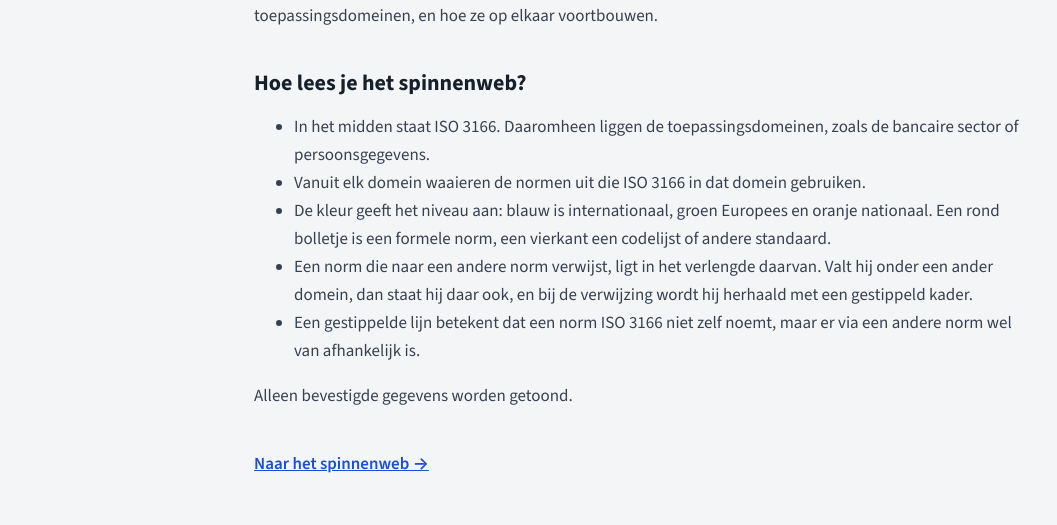
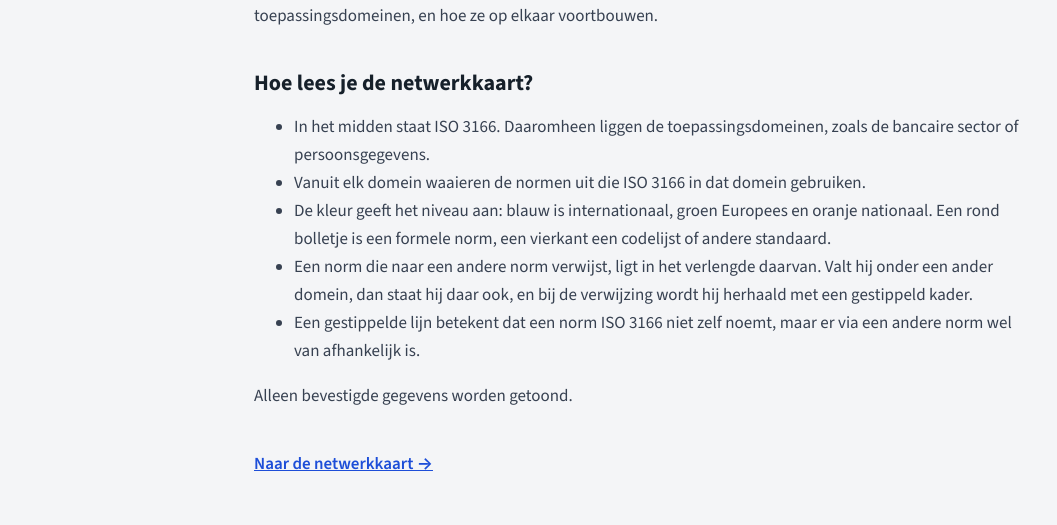
Before and after one commit to tbrare/ISO-3166-website, a Next.js app: page /over-iso3166 in a window 1280 px wide. Shown: the part 1151-1676 px from the top of the page, without its empty margins (0-1057 px from the left). Built offline with nearby package versions, Linux system fonts and the light colour scheme.

Commit message:
Update page.tsx

```diff
--- a/app/over-iso3166/page.tsx
+++ b/app/over-iso3166/page.tsx
@@ -68,7 +68,7 @@ export default function OverIso3166() {
           Europese en Nederlandse normen en codelijsten ISO 3166 gebruiken, in welke toepassingsdomeinen, en hoe ze op elkaar voortbouwen.
         </p>
 
-        <h2>Hoe lees je het spinnenweb?</h2>
+        <h2>Hoe lees je de netwerkkaart?</h2>
         <ul>
           <li>In het midden staat ISO 3166. Daaromheen liggen de toepassingsdomeinen, zoals de bancaire sector of persoonsgegevens.</li>
           <li>Vanuit elk domein waaieren de normen uit die ISO 3166 in dat domein gebruiken.</li>
@@ -85,7 +85,7 @@ export default function OverIso3166() {
         <p>Alleen bevestigde gegevens worden getoond.</p>
 
         <p style={{ marginTop: 40 }}>
-          <Link href="/" style={{ fontWeight: 600 }}>Naar het spinnenweb →</Link>
+          <Link href="/" style={{ fontWeight: 600 }}>Naar de netwerkkaart →</Link>
         </p>
       </main>
       <footer className="voet">
```
